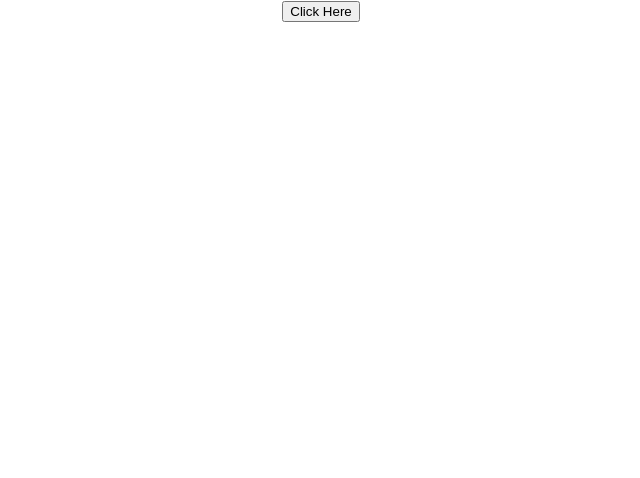
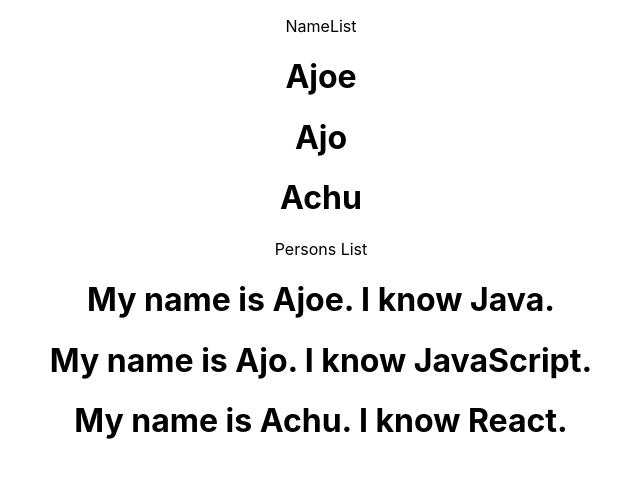
Before and after one commit to AjoeT/react, a React (Create React App) app in the folder hello-world/: page / in a window 1280 px wide. Shown: the top 478 px of the page, without its empty margins (319-959 px from the left). Built offline with nearby package versions, Linux system fonts and the light colour scheme; the HTML template or start-up script is replaced by a standard one.

Commit message:
List rendering

```diff
--- a/hello-world/src/App.js
+++ b/hello-world/src/App.js
@@ -7,6 +7,7 @@
 import MessageState from './component/MessageState';
 import Counter from './component/Counter';
 import ParentComponent from './component/ParentComponent';
+import ListRendering from './component/ListRendering';
 
 
 function App() {
@@ -26,7 +27,8 @@
     {/* <WelcomeName name = 'Ajoe'>
       <p>This is the paragraph</p>
     </WelcomeName> */}
-    <ParentComponent/>
+    {/* <ParentComponent/> */}
+    <ListRendering />
     </div>
   );
 }
--- a/hello-world/src/component/ChildComponent.js
+++ b/hello-world/src/component/ChildComponent.js
@@ -1,7 +1,7 @@
 import React from 'react'
 
 function ChildComponent(props) {
-    const {greet} = props
+    const {greet} = props               // destrucuting
     return (
         <div>
             <button onClick={()=>greet('Input')}>Click Here</button>
--- /dev/null
+++ b/hello-world/src/component/ListRendering.js
@@ -0,0 +1,34 @@
+import React from 'react'
+
+function ListRendering() {
+    const names = ['Ajoe', 'Ajo', 'Achu']
+    const persons = [
+        {
+            id: 1,
+            name: 'Ajoe',
+            skill: 'Java'
+        },
+        {
+            id: 2,
+            name: 'Ajo',
+            skill: 'JavaScript'
+        },
+        {
+            id: 3,
+            name: 'Achu',
+            skill: 'React'
+        }
+    ]
+    const nameList = names.map(name => <h1 key={name}>{name}</h1>) // Key prop for list rendering
+    const personList = persons.map(person => <h1 key ={person.id}>My name is {person.name}. I know {person.skill}.</h1>)
+    return (
+        <div>
+            <p>NameList</p>
+            {nameList}
+            <p>Persons List</p>
+            {personList}
+        </div>
+    )
+}
+
+export default ListRendering
```
Also changed, not shown: 1 other file (tests, documents, lock files or other folders).
